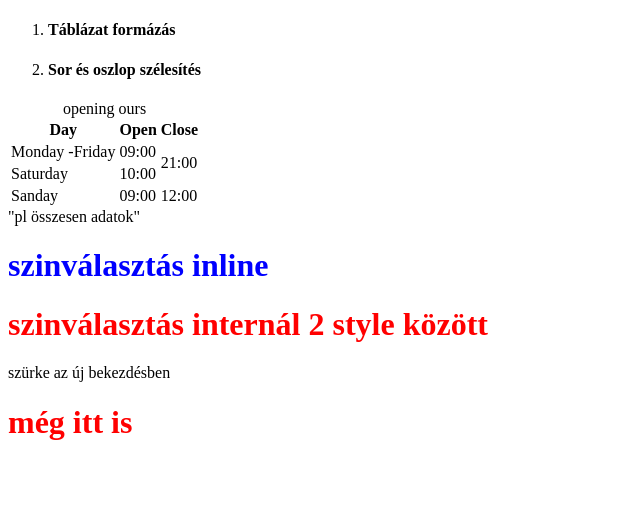
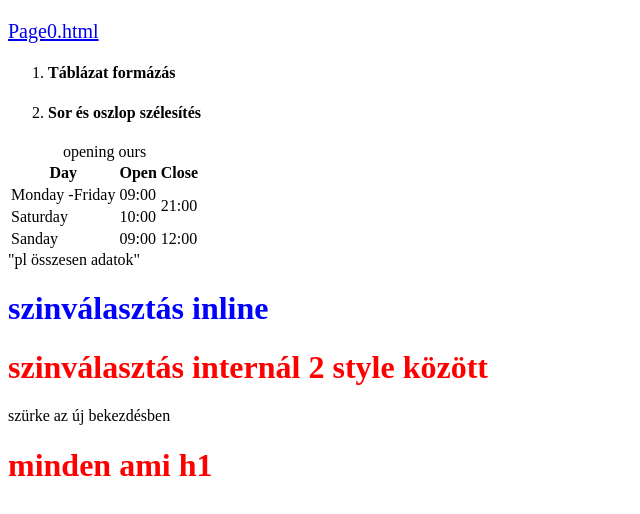
Before and after one commit to first32/test, a plain HTML site: page Html-basic1/table.html in a window 1280 px wide. Shown: the whole page, without its empty margins (0-640 px from the left). Drawn offline with Linux system fonts and the light colour scheme.

Commit message:
Formázás

```diff
--- a/Html-basic1/img/CSS/style.css
+++ b/Html-basic1/img/CSS/style.css
@@ -3,6 +3,6 @@ h1 {
 }
 
 p {
-    color: grey;
-    font-size: 35px;
+    color: rgb(128, 128, 128);
+    font-size: 30px;
 }
--- a/Html-basic1/table.html
+++ b/Html-basic1/table.html
@@ -10,6 +10,8 @@
 
 
 <body>
+
+    <p> <a href="Page0.html">Page0.html</a></p>
     <ol>
         <li>
             <h4>Táblázat formázás</h4>
@@ -65,6 +67,7 @@
         </tr>
 
     </tfoot>
+
     <h1 style="color: blue; "> szinválasztás inline</h1>
     <style>
         h1 {
@@ -72,8 +75,8 @@
         }
 
         p {
-            color: grey;
-            font-size: 35px;
+            color: green;
+            font-size: 20px;
         }
     </style>
 
@@ -86,5 +89,5 @@
 szürke az új bekezdésben
 
 </html>
-<h1>még itt is
+<h1>minden ami h1
 </h1>
```
Also changed, not shown: Html-basic1/Page0.html (+9 -5 lines), Html-basic1/index.html (+5 -3 lines).
